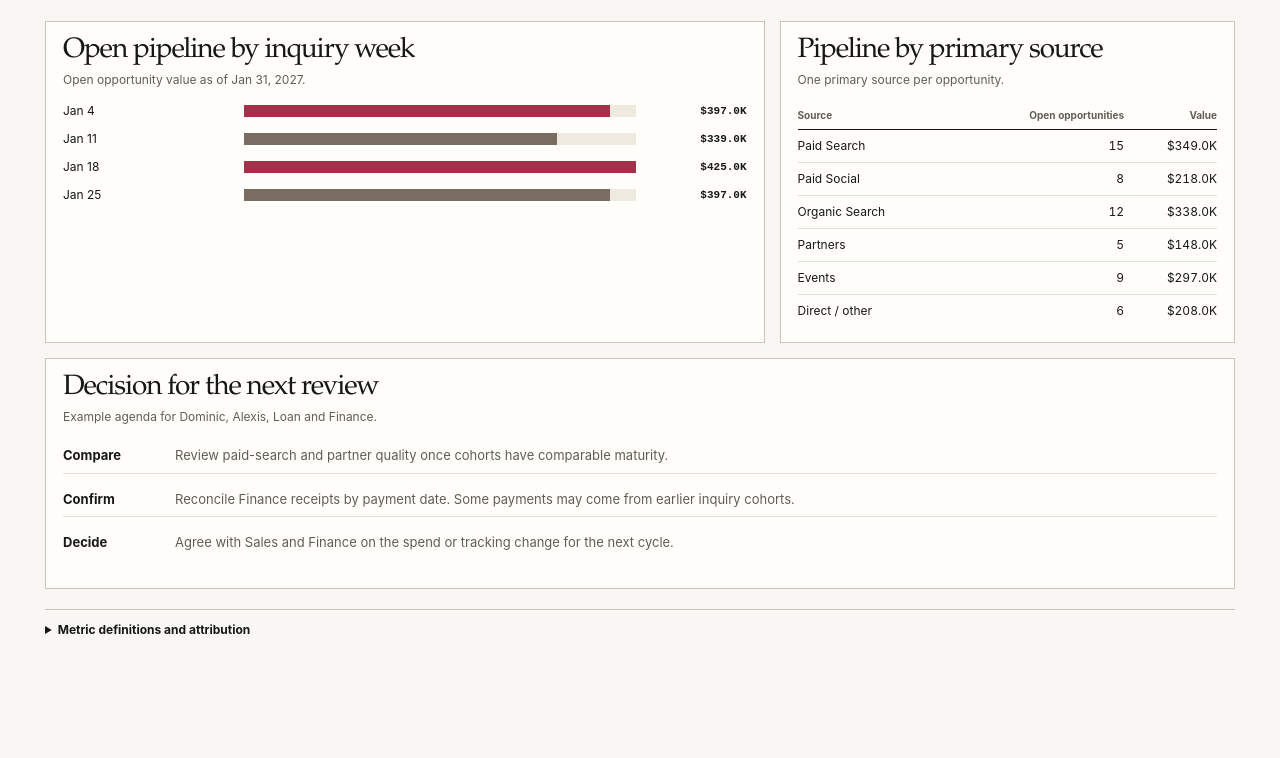
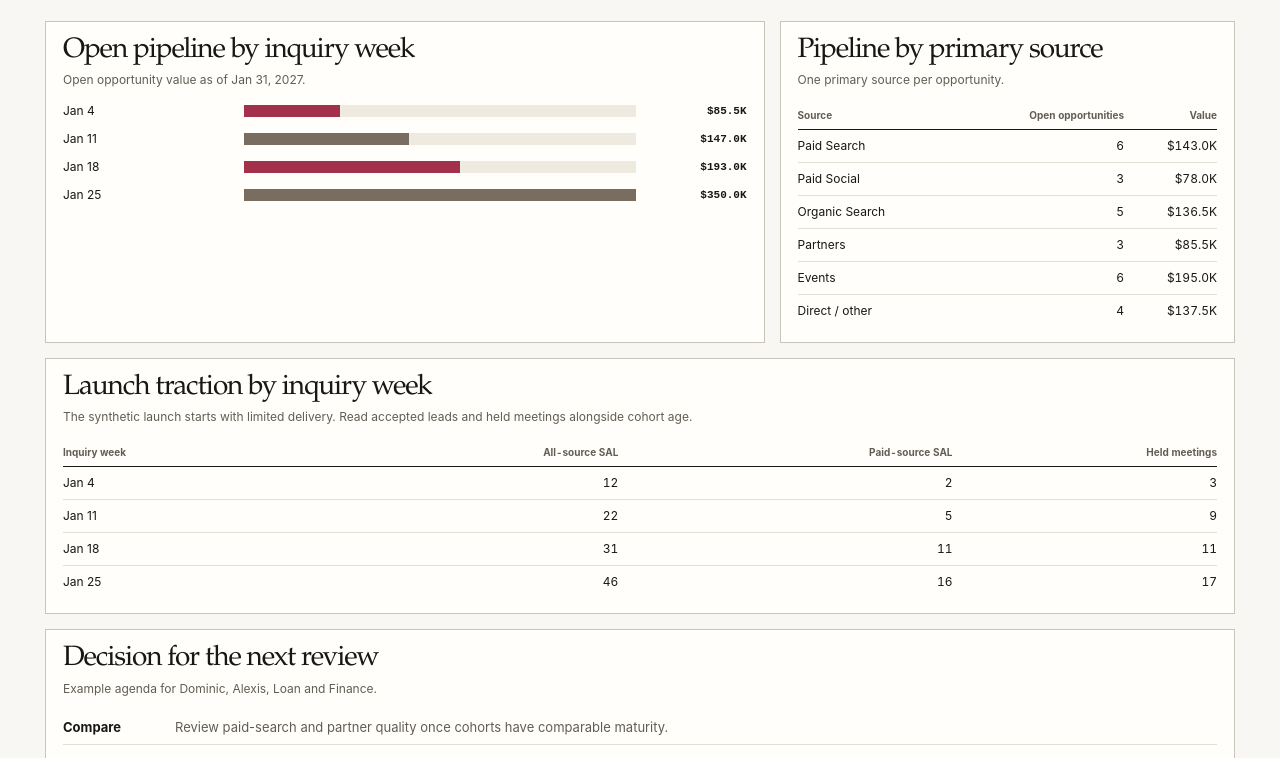
Before and after one commit to silvermanjared-web/onshore-growth-dashboard-preview, a plain HTML site: page index.html in a window 1280 px wide. Shown: the part 459-1217 px from the top of the page. Before the commit the page ends 1133 px from the top, so only its background shows below. Drawn offline with Linux system fonts and the light colour scheme.

Commit message:
Give the synthetic January launch a weekly ramp

```diff
--- a/index.html
+++ b/index.html
@@ -74,33 +74,43 @@ const channelPlan = [
   { name:"Events", type:"event", spend:4600, response:[12,5], sal:[6,2] },
   { name:"Direct / other", type:"direct", spend:0, response:[7,2], sal:[3,1] }
 ];
-const weeks = ["Jan 4", "Jan 11", "Jan 18", "Jan 25"];
+const launchWeeks = [
+  {label:"Jan 4", paidPace:.12, otherPace:.35, qualification:.82, paidBudget:1600},
+  {label:"Jan 11",paidPace:.23, otherPace:.52, qualification:.72, paidBudget:3100},
+  {label:"Jan 18",paidPace:.46, otherPace:.70, qualification:.60, paidBudget:5900},
+  {label:"Jan 25",paidPace:.76, otherPace:.95, qualification:.50, paidBudget:9600}
+];
+const weeks = launchWeeks.map(week=>week.label);
+const paidOfferingShare = [.7,.3];
 const productNames = {all:"All offerings",rd:"§41 R&D Tax Credit","179d":"§179D Tax Deduction"};
 const snapshot = {short:"Jan 31", full:"Jan 31, 2027"};
 const periods = {
-  all:{firstWeek:0,lastWeek:3,firstDate:"2027-01-04",lastDate:"2027-01-31",end:"Jan 31",receiptControl:{rd:153400,"179d":0}},
-  early:{firstWeek:0,lastWeek:1,firstDate:"2027-01-04",lastDate:"2027-01-17",end:"Jan 17",receiptControl:{rd:59000,"179d":0}},
-  late:{firstWeek:2,lastWeek:3,firstDate:"2027-01-18",lastDate:"2027-01-31",end:"Jan 31",receiptControl:{rd:94400,"179d":0}}
+  all:{firstWeek:0,lastWeek:3,firstDate:"2027-01-04",lastDate:"2027-01-31",end:"Jan 31",receiptControl:{rd:93000,"179d":0}},
+  early:{firstWeek:0,lastWeek:1,firstDate:"2027-01-04",lastDate:"2027-01-17",end:"Jan 17",receiptControl:{rd:42000,"179d":0}},
+  late:{firstWeek:2,lastWeek:3,firstDate:"2027-01-18",lastDate:"2027-01-31",end:"Jan 31",receiptControl:{rd:51000,"179d":0}}
 };
 const receiptRows = [
-  {date:"2027-01-10",product:"rd",amount:35400,origination:"2026-12-15"},
-  {date:"2027-01-17",product:"rd",amount:23600,origination:null},
-  {date:"2027-01-22",product:"rd",amount:59000,origination:"2027-01-04"},
-  {date:"2027-01-29",product:"rd",amount:35400,origination:"2027-01-11"}
+  {date:"2027-01-10",product:"rd",amount:24000,origination:"2026-12-15"},
+  {date:"2027-01-17",product:"rd",amount:18000,origination:null},
+  {date:"2027-01-22",product:"rd",amount:26000,origination:"2026-12-21"},
+  {date:"2027-01-29",product:"rd",amount:25000,origination:"2026-12-28"}
 ];
 const baseRows = weeks.flatMap((week, wi) => channelPlan.flatMap((source, si) => ["rd","179d"].map((product, pi) => {
-  const inquiries = source.response[pi] + ((wi+si)%3)-1;
-  const sal = source.sal[pi] + Number((wi+si+pi)%3 === 0);
-  const mql = sal + Math.ceil((inquiries-sal)*.53);
-  const sql = Math.floor(sal*(wi < 2 ? .79 : .61));
+  const launch = launchWeeks[wi];
+  const pace = source.type==="paid" ? launch.paidPace : launch.otherPace;
+  const inquiries = Math.max(1,Math.round((source.response[pi]+(wi+si)%3-1)*pace));
+  const sal = Math.min(inquiries,Math.round((source.sal[pi]+Number((wi+si+pi)%3===0))*pace));
+  const mql = sal+Math.ceil((inquiries-sal)*.53);
+  const sql = Math.floor(sal*launch.qualification);
   const held = Math.round(sql*(wi<2?.87:.76));
   const opp = Math.round(held*(wi<2?.65:.62));
-  const won = wi<2 ? Math.floor(opp/2) : 0;
+  const won = Number(wi===1 && source.type==="partner" && product==="rd" && opp>0);
   const openOpp = opp-won;
-  return {week, wi, product, channel:source.name, type:source.type, inquiries, mql, sal, sql, held, opp, openOpp, won, pipeline:openOpp*(pi===0 ? 21000+2500*si : 29500+1500*si), cost:Math.round(source.spend*(pi===0?.7:.3)*(1+(wi-1)*.07))};
+  const cost = Math.round(source.spend*paidOfferingShare[pi]*pace);
+  return {week, wi, product, channel:source.name, type:source.type, inquiries, mql, sal, sql, held, opp, openOpp, won, pipeline:openOpp*(pi===0 ? 21000+2500*si : 29500+1500*si), cost};
 })));
 const viewMeta = {
-  executive:{name:"Executive", title:"Growth at a glance", summary:"Pipeline, spend and the decisions to make next.",filter:"Pipeline and SAL by inquiry cohort. Cash by receipt date."},
+  executive:{name:"Executive", title:"Growth at a glance", summary:"January launch traction, open pipeline and cash receipts.",filter:"Pipeline and SAL by inquiry cohort. Cash by receipt date."},
   sales:{name:"Sales",title:"Lead quality and follow-up",summary:"Acceptance, held meetings, rejection reasons and time in stage.",filter:"Period and offering filter the Sales metrics. The process checklist stays fixed."},
   engineering:{name:"Engineering",title:"Measurement health",summary:"Source freshness, reconciliation, consent and our end-to-end lead test.",filter:"Operational checks use a single environment snapshot."},
   media:{name:"Media",title:"Media performance",summary:"Paid pacing, acquisition cost and downstream quality by channel.",filter:"Applies to paid delivery and inquiry cohorts."},
@@ -172,11 +182,16 @@ function executive(rows) {
     kpi("Open sourced pipeline",shortUsd(open),usd(open)+" across "+n(total(rows,"openOpp"))+" open opps as of "+snapshot.short),
     kpi("Sales-accepted leads",n(total(rows,"sal")),"All channels · "+n(paidSal)+" paid + "+n(total(rows,"sal")-paidSal)+" other"),
     kpi("Paid cost per SAL",cp(paidSpend,paidSal),usd(paidSpend)+" paid spend ÷ "+n(paidSal)+" paid-source SAL"),
-    kpi("Cash collected",shortUsd(cash),usd(cash)+" by Finance receipt date")
+    kpi("Cash collected",shortUsd(cash),usd(cash)+" by receipt date · pre-launch or unlinked")
   ])+stacked(
     box("Open pipeline by inquiry week","Open opportunity value as of "+snapshot.full+".",bars(weekly(rows,"pipeline"),shortUsd)),
     box("Pipeline by primary source","One primary source per opportunity.",table(["Source","Open opportunities","Value"],channels(rows,(name,data)=>[name,n(total(data,"openOpp")),shortUsd(total(data,"pipeline"))]),[1,2])),
-    box("Decision for the next review","Example agenda for Dominic, Alexis, Loan and Finance.",defs([["Compare","Review paid-search and partner quality once cohorts have comparable maturity."],["Confirm","Reconcile Finance receipts by payment date. Some payments may come from earlier inquiry cohorts."],["Decide","Agree with Sales and Finance on the spend or tracking change for the next cycle."]]),true)
+    box("Launch traction by inquiry week","The synthetic launch starts with limited delivery. Read accepted leads and held meetings alongside cohort age.",table(["Inquiry week","All-source SAL","Paid-source SAL","Held meetings"],weeks.flatMap((week,wi)=>{
+      const cohort = rows.filter(row=>row.wi===wi);
+      if (!cohort.length) return [];
+      return [[week,n(total(cohort,"sal")),n(total(cohort.filter(row=>row.type==="paid"),"sal")),n(total(cohort,"held"))]];
+    }),[1,2,3]),true),
+    box("Decision for the next review","Example agenda for Dominic, Alexis, Loan and Finance.",defs([["Compare","Review paid-search and partner quality once cohorts have comparable maturity."],["Confirm","Tie cash to Finance receipt dates and review which receipts have an inquiry link."],["Decide","Review pacing and tracking evidence with Sales and Finance before the next spend increase."]]),true)
   );
 }
 const rejectionReasons = [
@@ -271,10 +286,12 @@ function media(rows) {
   const paid = rows.filter(r=>r.type==="paid");
   const spend = total(paid,"cost");
   const paidSal = total(paid,"sal");
-  const plan = [...new Set(rows.map(r=>r.wi))].length * ($("product").value==="rd"?8000:$("product").value==="179d"?3500:11500);
+  const weeksInScope = [...new Set(rows.map(row=>row.wi))];
+  const budgetShare = offeringInScope("rd") && offeringInScope("179d") ? 1 : offeringInScope("rd") ? paidOfferingShare[0] : paidOfferingShare[1];
+  const plan = weeksInScope.reduce((budget,wi)=>budget+launchWeeks[wi].paidBudget*budgetShare,0);
   return kpis([
     kpi("Media spend",shortUsd(spend),usd(spend)+" · paid channels only"),
-    kpi("Plan used",ratio(spend,plan),"Compared with illustrative period plan"),
+    kpi("Plan used",ratio(spend,plan),usd(plan)+" phased sample budget in scope"),
     kpi("Paid cost per SAL",cp(spend,paidSal),usd(spend)+" paid spend ÷ "+n(paidSal)+" paid-source SAL"),
     kpi("Cost per held",cp(spend,total(paid,"held")),"Paid cost / held meetings")
   ])+stacked(
@@ -379,7 +396,7 @@ function exampleBrief(rows) {
   const paidSal = total(paid,"sal");
   switch (currentView) {
     case "executive":
-      return [usd(total(rows,"pipeline"))+" in open sourced pipeline as of "+snapshot.short+", "+n(sal)+" all-channel sales-accepted leads and "+usd(total(currentReceipts(),"amount"))+" in cash received in the selected period.",ratio(paidSal,sal)+" of accepted leads have a paid primary source. Paid cost per SAL uses "+usd(total(paid,"cost"))+" divided by "+n(paidSal)+" paid-source accepted leads.","Open pipeline reflects inquiry cohorts at the stage snapshot. Cash reflects Finance receipt dates, which can come from different acquisition cohorts.","Alexis and Finance review spend and payment receipts with Loan at the next weekly decision meeting."];
+      return [usd(total(rows,"pipeline"))+" in open sourced pipeline as of "+snapshot.short+", "+n(sal)+" all-channel sales-accepted leads and "+usd(total(currentReceipts(),"amount"))+" in cash received in the selected period.",ratio(paidSal,sal)+" of accepted leads have a paid primary source. Paid cost per SAL uses "+usd(total(paid,"cost"))+" divided by "+n(paidSal)+" paid-source accepted leads.","Open pipeline reflects inquiry cohorts at the stage snapshot. Cash follows Finance receipt dates. The sample receipts are linked to pre-launch inquiries or lack an inquiry link. Compare launch cohorts after they mature.","Alexis and Finance review spend and payment receipts with Loan at the next weekly decision meeting."];
     case "sales": {
       const {reasonCounts,rejected,pending} = salesDisposition(rows);
       const topReason = reasonCounts.indexOf(Math.max(...reasonCounts));
```
